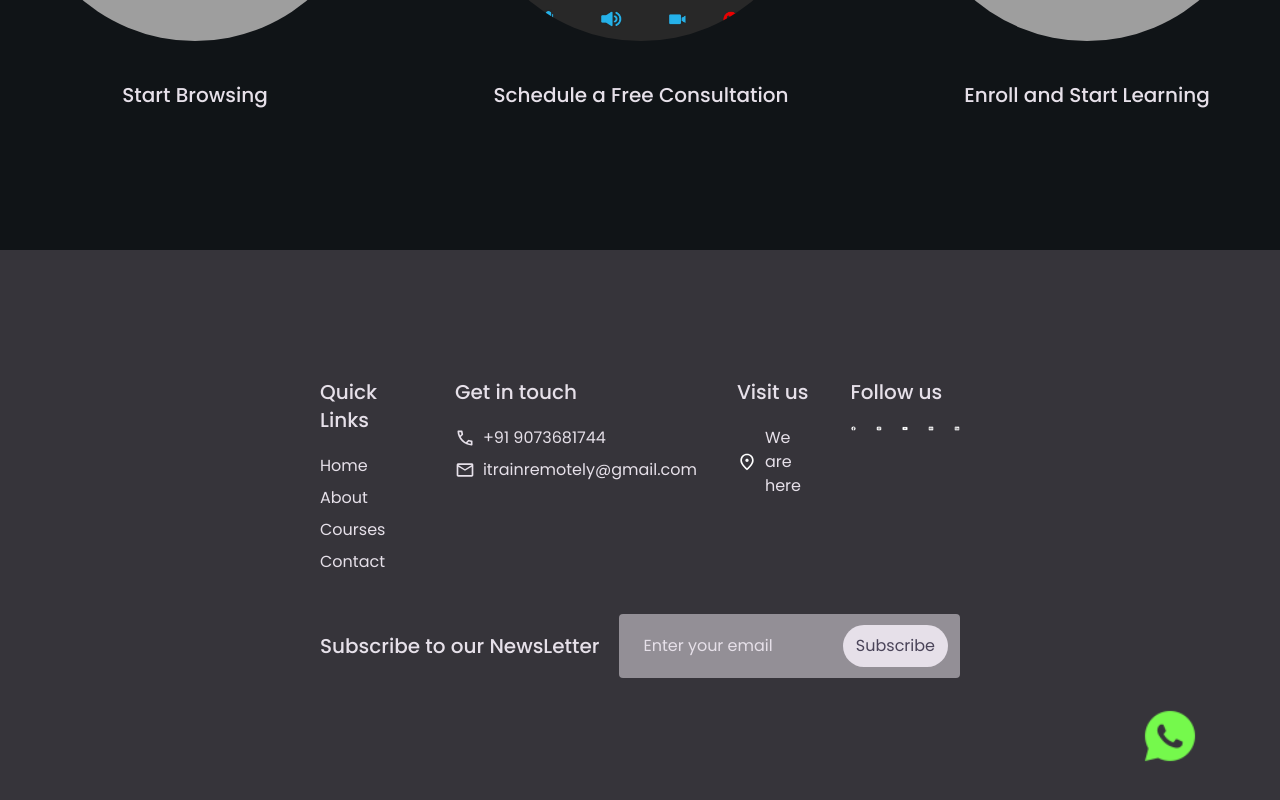
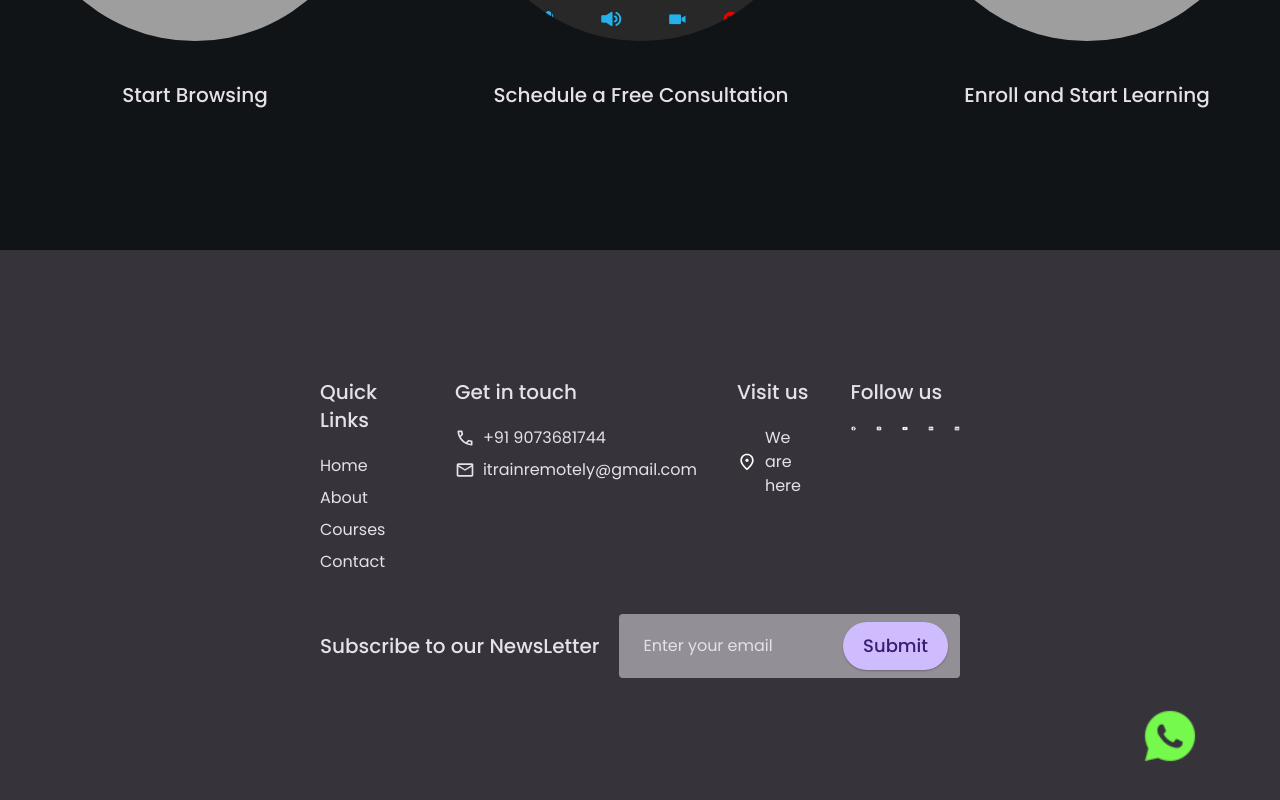
Before and after one commit to NoTimeInnovations/iTrain, a Next.js app: page / in a window 1280 px wide. Shown: the part 7486-8286 px from the top of the page. Built offline with nearby package versions, Linux system fonts and the light colour scheme; grey boxes are pictures that could not be loaded.

Commit message:
footer button hover fix

```diff
--- a/src/components/Footer.jsx
+++ b/src/components/Footer.jsx
@@ -208,15 +208,9 @@ const Footer = ({ id }) => {
             required
             onChange={(e) => setFormEmail(e.target.value)}
           />
-          <Button
-            type={"submit"}
-            bg={"bg-textColor"}
-            color={"text-buttonHover"}
-            padding={"py-2 px-1 lg:px-3"}
-            textSize={"text-xs md:text-base"}
-          >
-            Subscribe
-          </Button>
+          <button className="text-[#381E72] bg-[#CFBCFF] px-[20px] py-[8px] font-medium text-[14px] rounded-full md:py-[10px] md:text-lg shadow-sm shadow-[#00000042] cursor-pointer select-none active:scale-90 transition-all hover:bg-[#381E72] hover:text-[#CFBCFF]">
+            Submit
+          </button>
         </form>
       </div>
 
```
